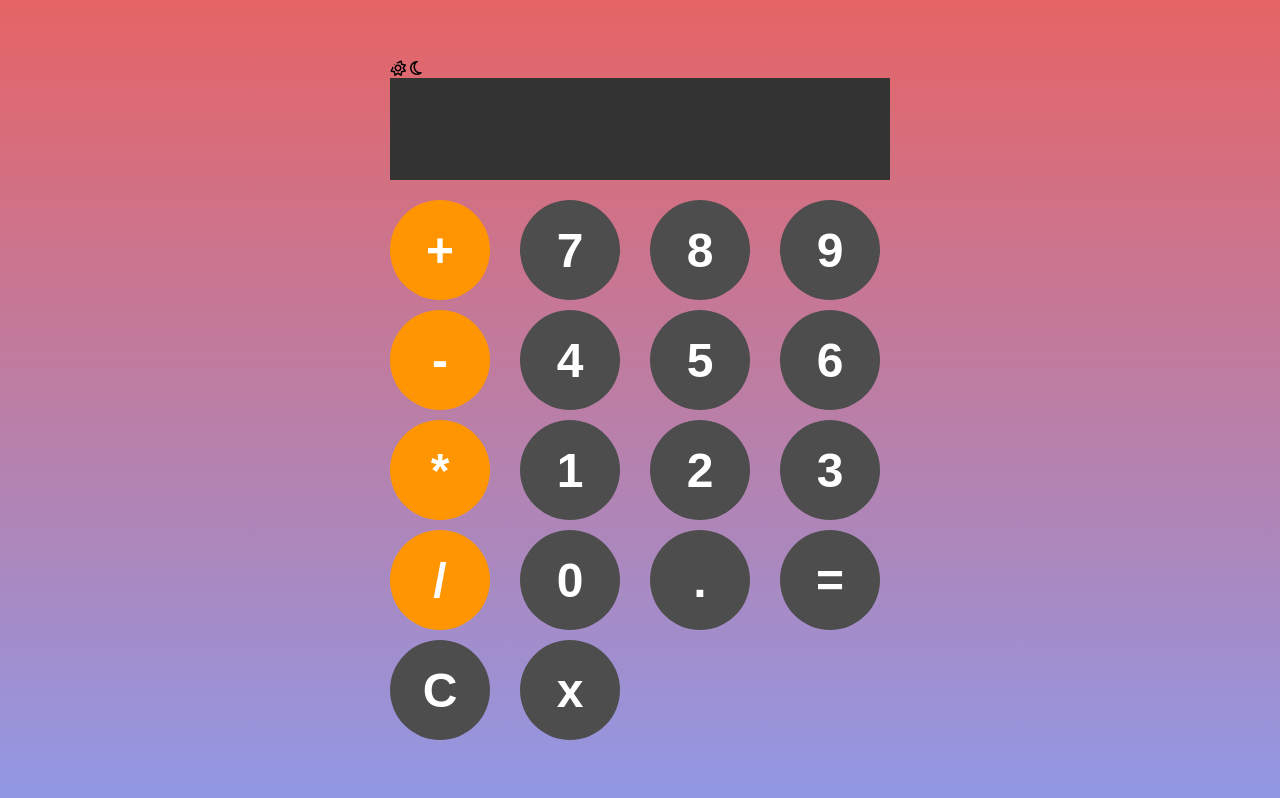
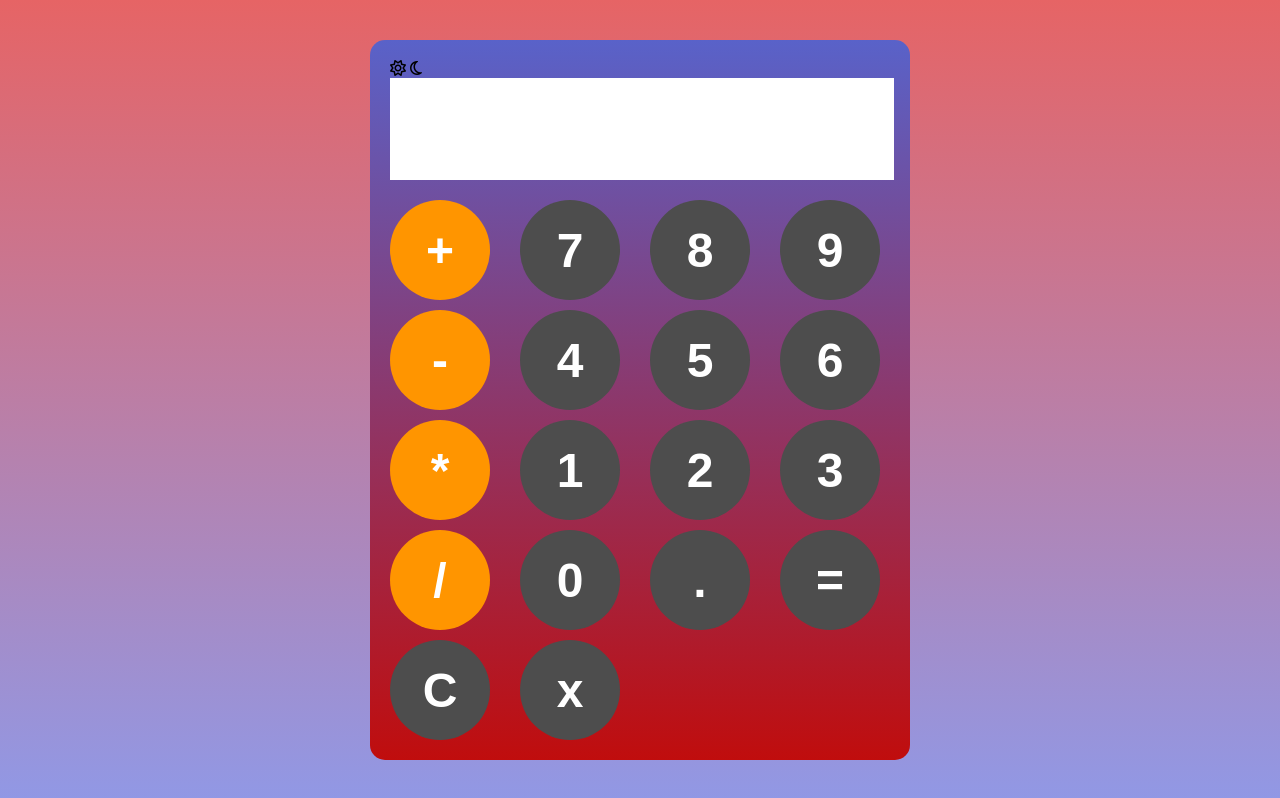
Before and after one commit to limsopheak16/Calculator, a plain HTML site: page index.html in a window 1280 px wide. Drawn offline with Linux system fonts and the light colour scheme.

Commit message:
add style

```diff
--- a/index.html
+++ b/index.html
@@ -3,7 +3,7 @@
 <head>
     <meta charset="UTF-8">
     <meta name="viewport" content="width=device-width, initial-scale=1.0">
-    <title>C</title>
+    <title>Online Calcuator</title>
     <link rel="stylesheet" href="styles.css">
     <link rel="stylesheet" href="https://cdnjs.cloudflare.com/ajax/libs/font-awesome/6.7.2/css/all.min.css">
 </head>
--- a/styles.css
+++ b/styles.css
@@ -6,27 +6,30 @@ body{
     height: 100vh;
     background: linear-gradient(#e66465, #9198e5);
     justify-items: center;
+
 }
 #calcuator{
+    padding: 20px;
     border-radius: 15px;
     max-width: 500px;
     overflow: hidden;
+    background: linear-gradient( #5962c9, #c00d0d);
 }
 #display{
     width: 100%;
     height: 100px;
-    font-size: 3rem;
+    font-size: 4rem;
     text-align: left;
     border: none;
-    background-color: hsl(0, 0%, 20%);
-    color: white;
+    background-color: white;
 }
 #keys{
     margin-top: 20px;
     display: grid;
     grid-template-columns: repeat(4, 120px);
     gap: 10px;
-
+    box-shadow: -8px -8px -15px rgba(255, 255, 255, 0.1),5px 5px 15px rgba(0, 0, 255, 0.1);
+    background: transparent;
 }
 button{
     width: 100px;
@@ -38,6 +41,7 @@ button{
     font-size: 3rem;
     font-weight: bold;
     cursor: pointer;
+
 }
 button:hover{
     background-color: hsl(0, 0%, 40%);
```
